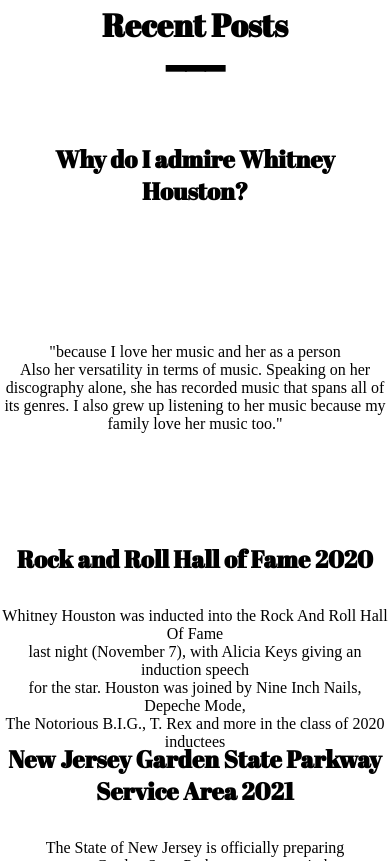
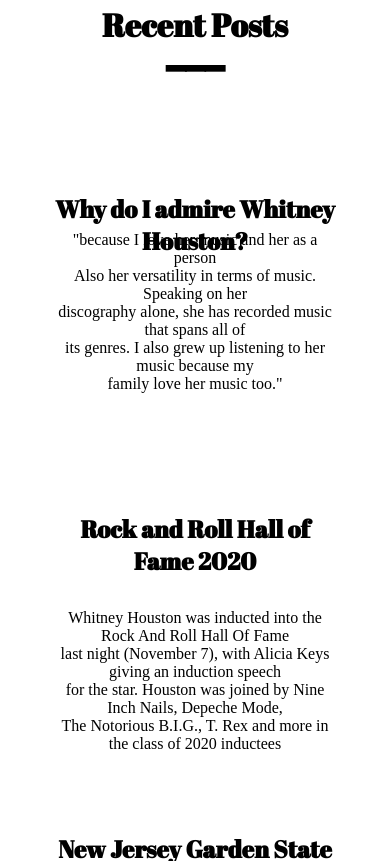
Before and after one commit to angelydy/Tribute-Page, a plain HTML site: page index.html in a window 390 px wide. Shown: the part 1139-2000 px from the top of the page. Drawn offline with Linux system fonts and the light colour scheme.

Commit message:
updated media queries

```diff
--- a/css.css
+++ b/css.css
@@ -33,6 +33,11 @@
             height: 200px;
         }
 
+        #flex-right1 {
+            text-align: center;
+            width: 100%;
+        }
+
         #flex-left {
             text-align: center;
             width: 100%;
@@ -52,7 +57,6 @@
             margin-left: auto;
             text-align: center;
             max-width: 100%;
-            position: relative;
             background: black;
         }
 
@@ -115,6 +119,8 @@
             #posts {
                 flex-direction: column;
                 width: 100%;
+                height: 400px;
+                padding: 50px;
             }
 
             #biographyinfo{
@@ -128,4 +134,19 @@
             #tribute-info {
                 padding: 40px;
             }
+
+            #flex-right1 {
+                text-align: center;
+                width: 100%;
+                position: relative;
+                top: -100px;
+            }
+
+            #flex-left1 {
+                text-align: center;
+                width: 100%;
+                position: relative;
+                top: -80px;
+            }
+
         }
--- a/index.html
+++ b/index.html
@@ -17,6 +17,7 @@
         <h1 id="title">
             Whitney Houston
         </h1>
+
         <div id="img-div">
             <img id="image" src="whitney.png" alt="Whitney Houston">
             <h3 id="img-caption">
@@ -44,7 +45,7 @@
             <div id="flex-left">
                 <h2 id="awardTitle">Why do I admire Whitney Houston?</h2>
             </div>
-            <div id="flex-right">
+            <div id="flex-right1">
                 <p>
                     "because I love her music and her as a person<br>
                     Also her versatility in terms of music. Speaking on her<br>
@@ -56,7 +57,7 @@
         </div>
 
         <div id="posts">
-            <div id="flex-left">
+            <div id="flex-left1">
                 <h2 id="awardTitle">Rock and Roll Hall of Fame 2020<br><br></h2>
                 <p>
                     Whitney Houston was inducted into the Rock And Roll Hall Of Fame<br>
```
Also changed, not shown: 001.png (added), 002.png (added), 003.png (added).
